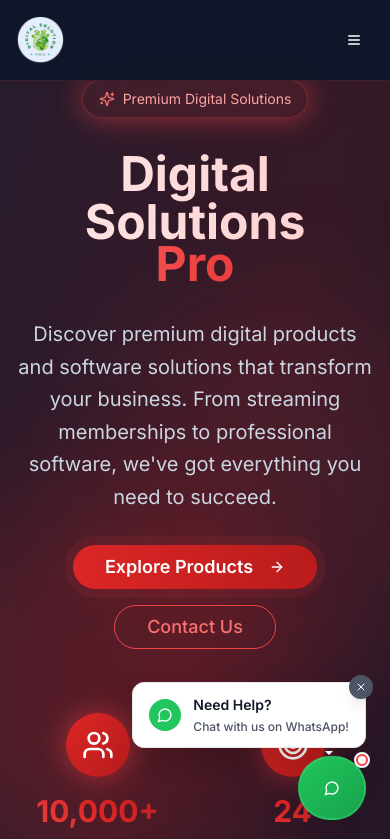
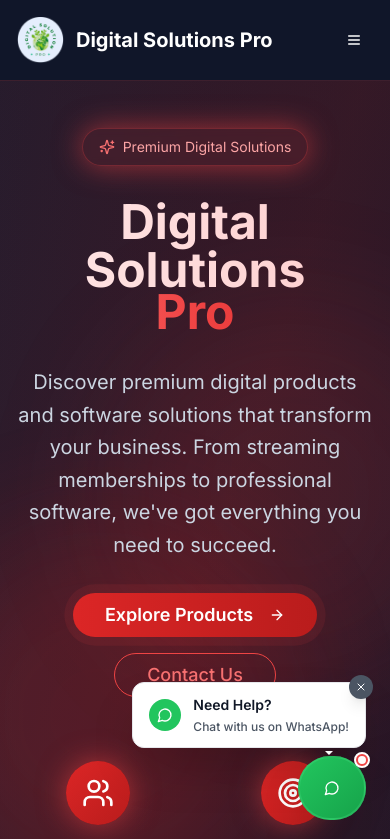
Before and after one commit to rohnit-leo/digitalsolutionspro, a Next.js app: page / in a window 390 px wide. Shown: the top 839 px of the page. Built offline with nearby package versions, Linux system fonts and the light colour scheme.

Commit message:
fix: resolve mobile header and content alignment issues
Show company name in mobile header; adjust hero section spacing

Co-authored-by: undefined <undefined+undefined@users.noreply.github.com>

```diff
--- a/app/about/page.tsx
+++ b/app/about/page.tsx
@@ -53,7 +53,7 @@ export default function AboutPage() {
   return (
     <div className="min-h-screen bg-gray-900 pt-20">
       {/* Hero Section */}
-      <section className="py-20 bg-gradient-to-br from-gray-900 via-gray-800 to-gray-900">
+      <section className="py-20 bg-gradient-to-br from-gray-900 via-gray-800 to-gray-900 pt-32">
         <div className="container mx-auto px-4">
           <div className="max-w-4xl mx-auto text-center">
             <div className="flex justify-center mb-8">
--- a/app/contact/page.tsx
+++ b/app/contact/page.tsx
@@ -15,7 +15,7 @@ export default function ContactPage() {
   }
 
   return (
-    <div className="min-h-screen bg-gray-900 pt-20">
+    <div className="min-h-screen bg-gray-900 pt-32">
       <div className="container mx-auto px-4 py-8">
         {/* Header */}
         <div className="text-center mb-16">
--- a/app/page.tsx
+++ b/app/page.tsx
@@ -54,7 +54,7 @@ export default function HomePage() {
   return (
     <div className="min-h-screen bg-slate-900">
       {/* Hero Section */}
-      <section className="relative overflow-hidden bg-gradient-to-br from-slate-900 via-red-900/20 to-slate-900 pt-20 pb-32">
+      <section className="relative overflow-hidden bg-gradient-to-br from-slate-900 via-red-900/20 to-slate-900 pt-32 pb-32">
         <div className="absolute inset-0 bg-gradient-to-r from-red-500/10 via-red-600/10 to-red-700/10"></div>
         <div className="absolute inset-0">
           <div className="absolute top-1/4 left-1/4 w-96 h-96 bg-red-500/20 rounded-full blur-3xl animate-pulse"></div>
--- a/app/privacy/page.tsx
+++ b/app/privacy/page.tsx
@@ -4,7 +4,7 @@ import { Shield, Eye, Lock, UserCheck, Database, Globe } from "lucide-react"
 
 export default function PrivacyPage() {
   return (
-    <div className="min-h-screen bg-gray-900 pt-20">
+    <div className="min-h-screen bg-gray-900 pt-32">
       <div className="container mx-auto px-4 py-8">
         {/* Header */}
         <div className="text-center mb-16">
--- a/app/product/[id]/page.tsx
+++ b/app/product/[id]/page.tsx
@@ -64,7 +64,7 @@ Visit Digital Solutions Pro for more premium digital products.`
   }
 
   return (
-    <div className="min-h-screen bg-slate-900 pt-20">
+    <div className="min-h-screen bg-slate-900 pt-32">
       <div className="container mx-auto px-4 py-8">
         {/* Breadcrumb */}
         <div className="flex items-center gap-2 text-slate-400 mb-8 animate-fade-in-up">
--- a/app/shop/page.tsx
+++ b/app/shop/page.tsx
@@ -34,7 +34,7 @@ export default function ShopPage() {
   }
 
   return (
-    <div className="min-h-screen bg-slate-900 pt-20">
+    <div className="min-h-screen bg-slate-900 pt-32">
       <div className="container mx-auto px-4 py-8">
         {/* Header */}
         <div className="text-center mb-16 animate-fade-in-up">
--- a/app/terms/page.tsx
+++ b/app/terms/page.tsx
@@ -4,7 +4,7 @@ import { Shield, FileText, AlertCircle, CheckCircle } from "lucide-react"
 
 export default function TermsPage() {
   return (
-    <div className="min-h-screen bg-gray-900 pt-20">
+    <div className="min-h-screen bg-gray-900 pt-32">
       <div className="container mx-auto px-4 py-8">
         {/* Header */}
         <div className="text-center mb-16">
--- a/components/layout/header.tsx
+++ b/components/layout/header.tsx
@@ -39,7 +39,7 @@ export default function Header() {
                 priority
               />
             </div>
-            <span className="text-xl font-bold text-white group-hover:text-red-400 transition-colors duration-300 hidden sm:block">
+            <span className="text-xl font-bold text-white group-hover:text-red-400 transition-colors duration-300">
               Digital Solutions Pro
             </span>
           </Link>
```
